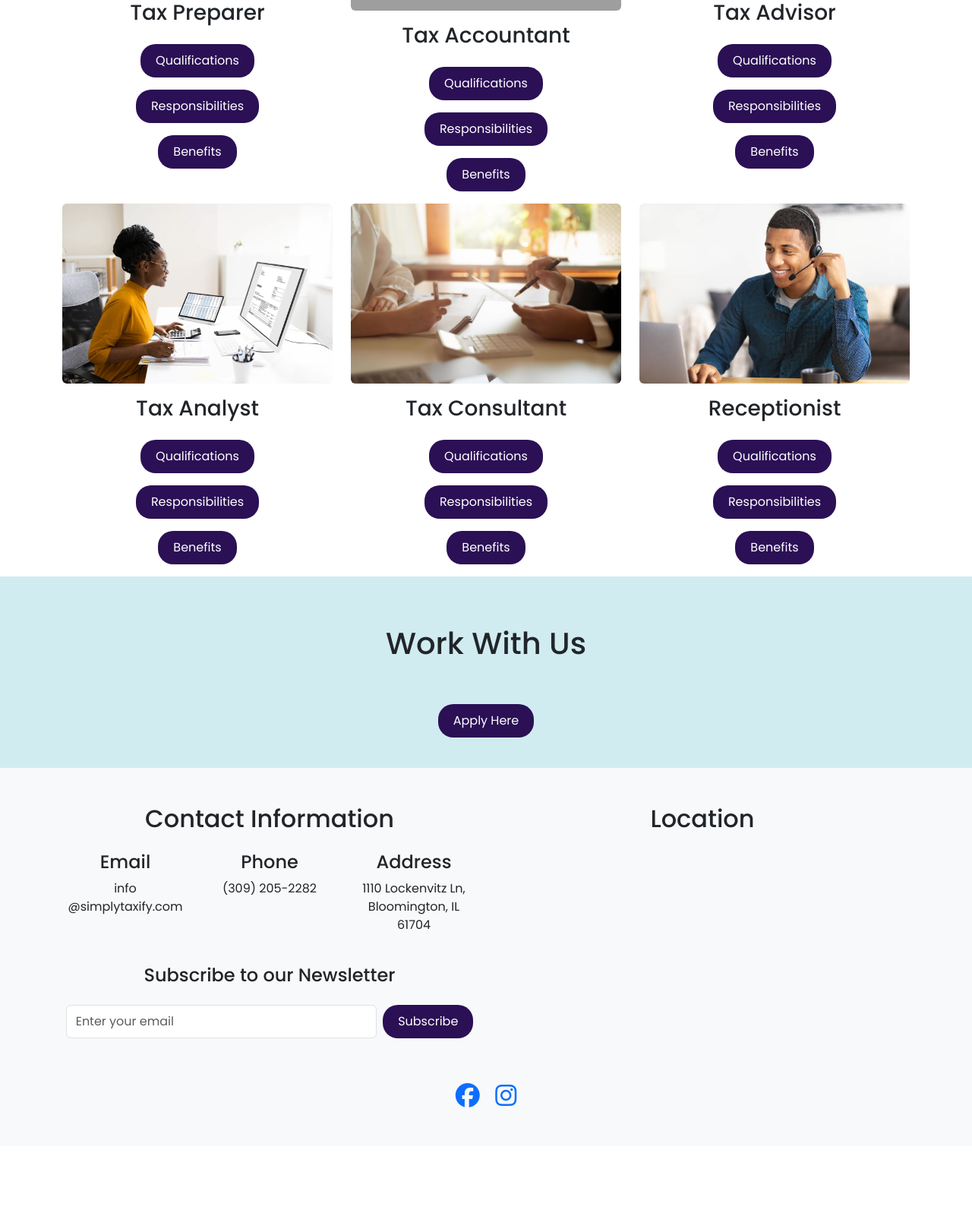
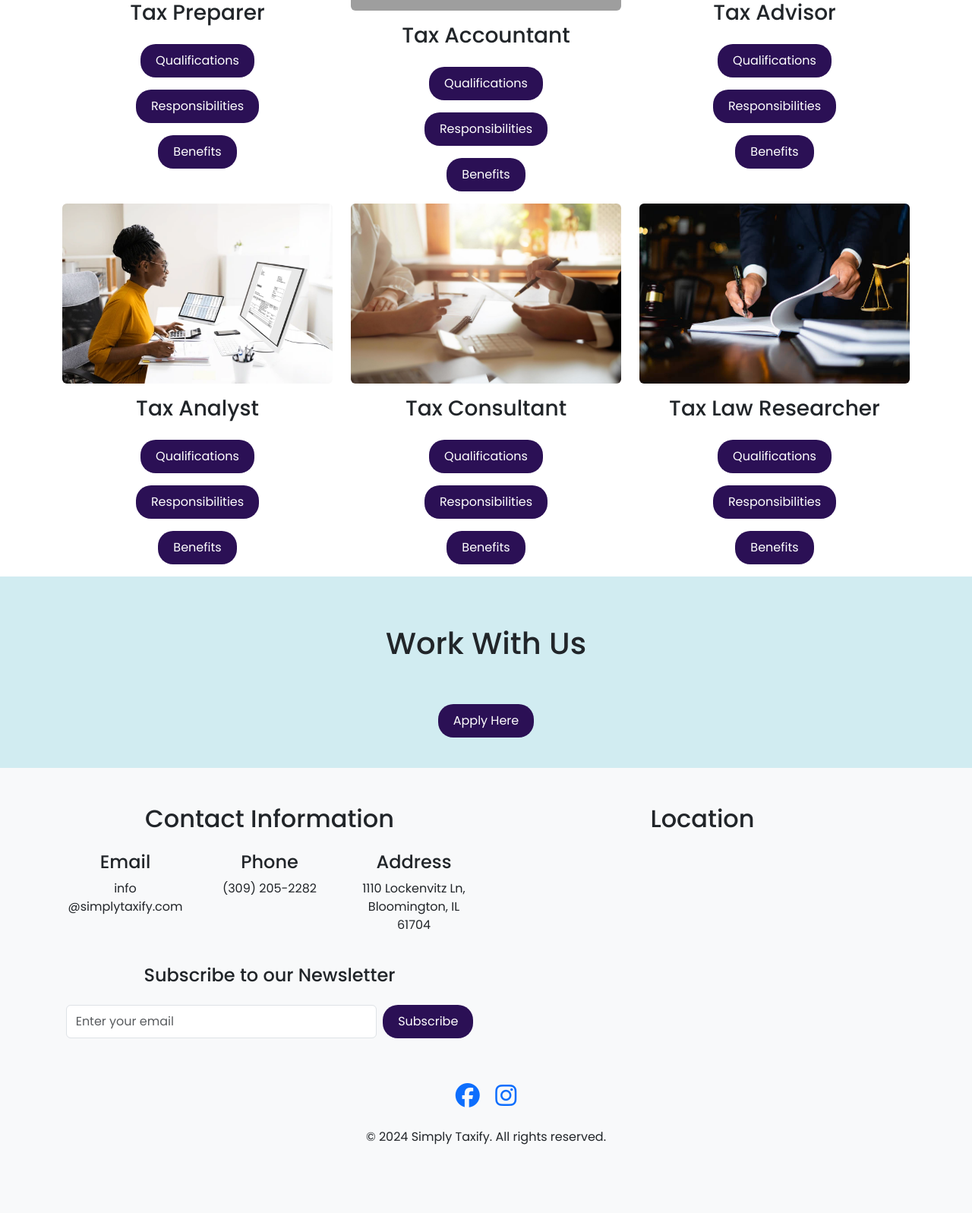
Before and after one commit to Vedha-Garapati/FBLA-Website-Coding-and-Development, a Django app: page /work in a window 1280 px wide. Shown: the part 2819-4416 px from the top of the page at 76% size. Before the commit the page ends 4277 px from the top, so only its background shows below. Run offline with Django 5.2, Linux system fonts and the light colour scheme; some libraries are stand-ins or nearby versions; grey boxes are pictures that could not be loaded.

Commit message:
Changed Job + Added Copyright

```diff
--- a/templates/app.html
+++ b/templates/app.html
@@ -107,13 +107,8 @@
     </section>
 
     <!-- Reasons to apply section -->
-    <section
-      class="p-5 services"
-      style="background-color: #22ba73"
-    >
-      <h2 class="mb-5 text-center" data-aos="zoom-in">
-        Why Simply Taxify
-      </h2>
+    <section class="p-5 services" style="background-color: #22ba73">
+      <h2 class="mb-5 text-center" data-aos="zoom-in">Why Simply Taxify</h2>
       <div class="container">
         <div class="row">
           <div
@@ -506,62 +501,63 @@
           </div>
         </div>
 
-        <!--Receptionist-->
+        <!--Tax Law Researcher-->
         <div
           class="col-md-4 text-center"
           data-aos="zoom-in-left"
           data-aos-offset="200"
           data-aos-duration="500"
         >
-          <img src="static\img\receptionist.png" class="img-fluid rounded" />
-          <h3 class="text-center p-3">Receptionist</h3>
+          <img src="static\img\tax-lawyer.png" class="img-fluid rounded" />
+          <h3 class="text-center p-3">Tax Law Researcher</h3>
           <button
             type="button"
             class="custom-button mb-3"
             data-bs-toggle="collapse"
-            data-bs-target="#receptionist-qualifications"
+            data-bs-target="#researcher-qualifications"
           >
             Qualifications
           </button>
-          <div id="receptionist-qualifications" class="collapse">
-            <li class="p-2">High school diploma or equivalent</li>
-            <li class="p-2">Excellent communication skills</li>
-            <li class="p-2">Proficiency in MS Office</li>
-            <li class="p-2">Previous receptionist experience preferred</li>
+          <div id="researcher-qualifications" class="collapse">
+            <li class="p-2">Master's degree in Tax Law or related field</li>
+            <li class="p-2">Strong research and analytical skills</li>
+            <li class="p-2">Experience in legal research</li>
+            <li class="p-2">Knowledge of tax legislation</li>
           </div>
           <br />
           <button
             type="button"
             class="custom-button mb-3"
             data-bs-toggle="collapse"
-            data-bs-target="#receptionist-responsibilities"
+            data-bs-target="#researcher-responsibilities"
           >
             Responsibilities
           </button>
-          <div id="receptionist-responsibilities" class="collapse">
-            <li class="p-2">Greet and assist visitors</li>
-            <li class="p-2">Answer and direct phone calls</li>
-            <li class="p-2">Manage office supplies and inventory</li>
-            <li class="p-2">Assist with administrative tasks</li>
+          <div id="researcher-responsibilities" class="collapse">
+            <li class="p-2">Conduct legal research on tax issues</li>
+            <li class="p-2">Analyze tax laws and regulations</li>
+            <li class="p-2">Provide information based on research findings</li>
+            <li class="p-2">Draft legal documents related to tax law</li>
           </div>
           <br />
           <button
             type="button"
             class="custom-button mb-3"
             data-bs-toggle="collapse"
-            data-bs-target="#receptionist-benefits"
+            data-bs-target="#researcher-benefits"
           >
             Benefits
           </button>
-          <div id="receptionist-benefits" class="collapse">
-            <p>$15.00 - $20.00 per hour</p>
+          <div id="researcher-benefits" class="collapse">
+            <p>$35.00 - $60.00 per hour</p>
+            <p>Bonus opportunities</p>
             <p>Health Insurance</p>
-            <p>Paid Time Off</p>
             <p>Retirement Plan</p>
           </div>
         </div>
       </div>
     </div>
+
     <!--Work with us section-->
     <section class="p-3" style="background-color: #d1ecf1">
       <h1 class="p-5 text-center" data-aos="zoom-in">Work With Us</h1>
@@ -603,7 +599,10 @@
           <div class="row mb-4">
             <div class="col-md-4">
               <h4>Email</h4>
-              <p>info <br> @simplytaxify.com</p>
+              <p>
+                info <br />
+                @simplytaxify.com
+              </p>
             </div>
             <div class="col-md-4">
               <h4>Phone</h4>
@@ -644,7 +643,7 @@
               scrolling="no"
               marginheight="0"
               marginwidth="0"
-              style="border-radius: 15px;"
+              style="border-radius: 15px"
               src="https://maps.google.com/maps?width=720&amp;height=400&amp;hl=en&amp;q=1110%20Lockenvitz%20Ln,%20Bloomington,%20IL%2061704+(Simply%20Taxify)&amp;t=&amp;z=14&amp;ie=UTF8&amp;iwloc=B&amp;output=embed"
               ><a href="https://www.gps.ie/">gps systems</a></iframe
             >
@@ -666,6 +665,9 @@
           ></a>
         </div>
       </div>
+      <div class="text-center p-4">
+        <p>&copy; 2024 Simply Taxify. All rights reserved.</p>
+      </div>
     </div>
   </footer>
 </html>
--- a/templates/index.html
+++ b/templates/index.html
@@ -464,6 +464,9 @@
             ></a>
           </div>
         </div>
+        <div class="text-center p-4">
+          <p>&copy; 2024 Simply Taxify. All rights reserved.</p>
+        </div>
       </div>
     </footer>
 
--- a/templates/services.html
+++ b/templates/services.html
@@ -304,6 +304,9 @@
           ></a>
         </div>
       </div>
+      <div class="text-center p-4">
+        <p>&copy; 2024 Simply Taxify. All rights reserved.</p>
+      </div>
     </div>
   </footer>
 </html>
--- a/templates/work.html
+++ b/templates/work.html
@@ -619,6 +619,9 @@
           ></a>
         </div>
       </div>
+      <div class="text-center p-4">
+        <p>&copy; 2024 Simply Taxify. All rights reserved.</p>
+      </div>
     </div>
   </footer>
 </html>
```
Also changed, not shown: static/img/tax-lawyer.png (added).
